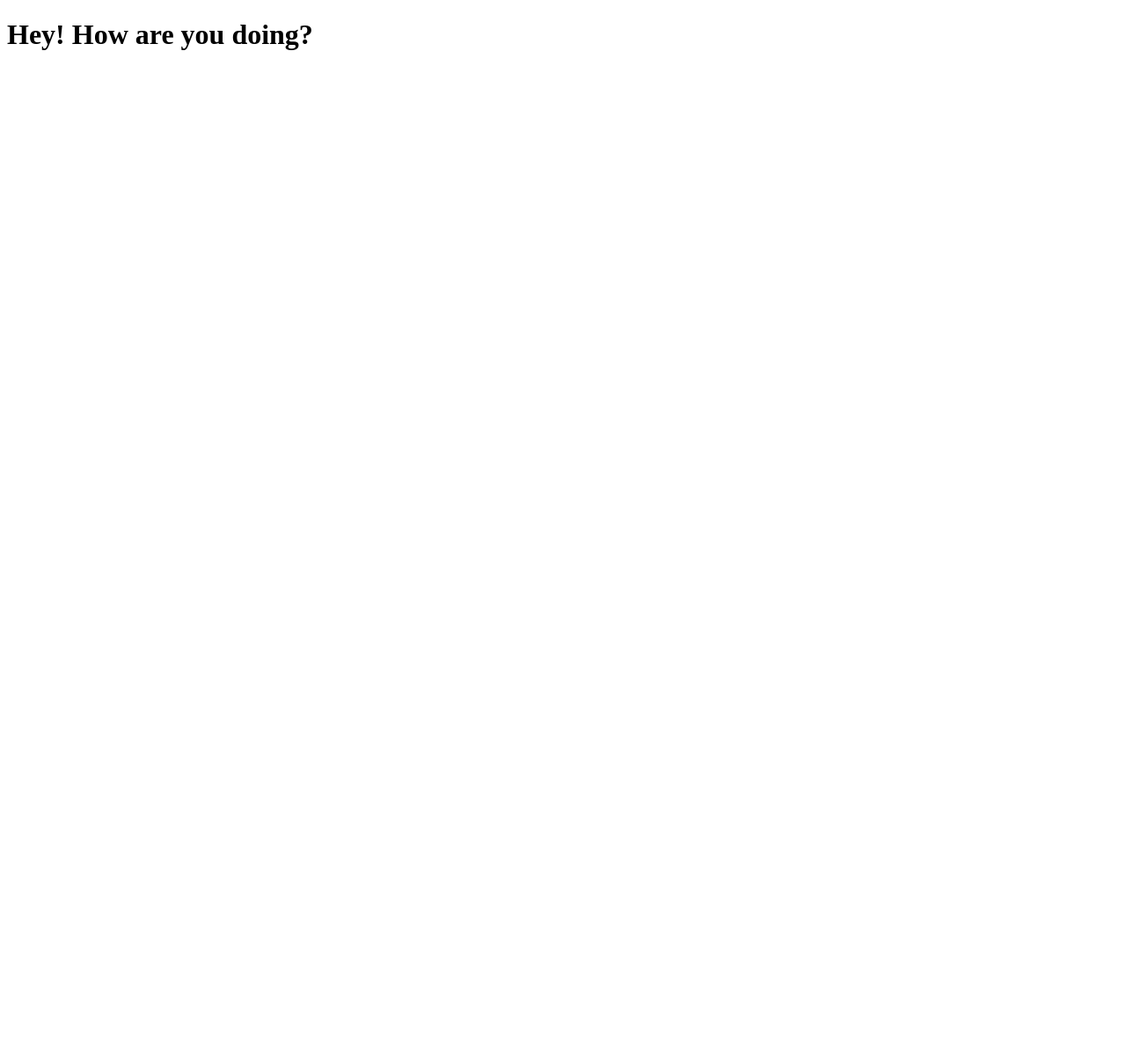
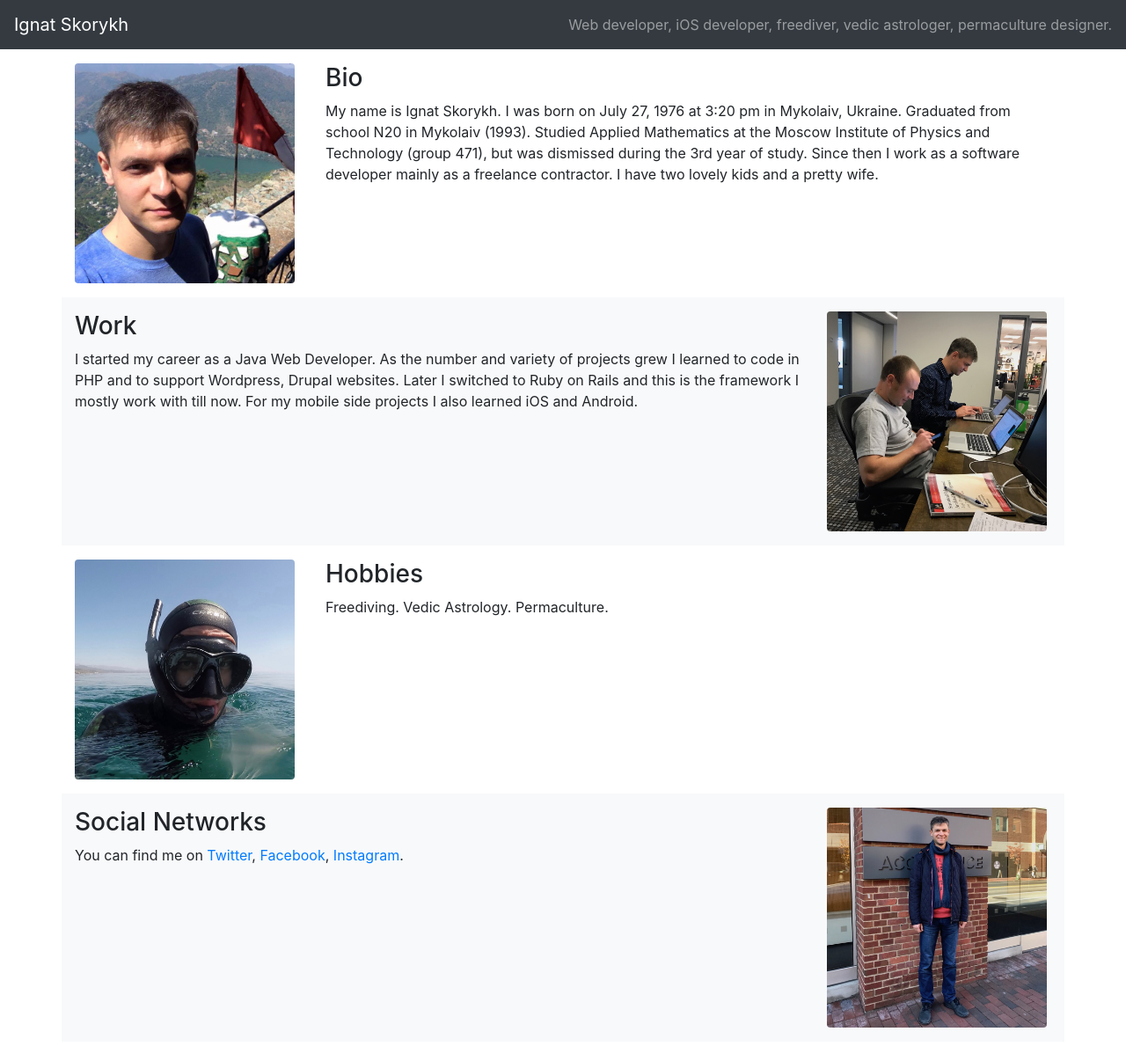
Before and after one commit to ignat/ignat.github.io, a plain HTML site: page index.html in a window 1280 px wide. Shown: the whole page at 88% size. Before the commit the page ends 800 px from the top, so only its background shows below. Drawn offline with nearby package versions, Linux system fonts and the light colour scheme.

Commit message:
New home page

```diff
--- a/index.html
+++ b/index.html
@@ -1,9 +1,62 @@
-<!DOCTYPE html>
-<html>
+<!doctype html>
+<html lang="en">
   <head>
-    <title>Ignat's Github Pages</title>
+    <title>Ignat Skorykh</title>
+    <!-- Required meta tags -->
+    <meta charset="utf-8">
+    <meta name="viewport" content="width=device-width, initial-scale=1, shrink-to-fit=no">
+
+    <!-- Bootstrap CSS -->
+    <link rel="stylesheet" href="https://maxcdn.bootstrapcdn.com/bootstrap/4.0.0-beta.2/css/bootstrap.min.css" integrity="sha384-PsH8R72JQ3SOdhVi3uxftmaW6Vc51MKb0q5P2rRUpPvrszuE4W1povHYgTpBfshb" crossorigin="anonymous">
   </head>
   <body>
-    <h1>Hey! How are you doing?</h1>
+    <nav class="navbar navbar-dark bg-dark">
+      <a class="navbar-brand" href="/">Ignat Skorykh</a>
+      <span class="navbar-text">Web developer, iOS developer, freediver, vedic astrologer, permaculture designer.</span>
+    </nav>
+    <div class="container">
+      <div class="row mt-3">
+        <div class="col-md-3">
+          <img src="ignat.jpg" width="250" height="250" class="rounded" alt="Ignat">
+        </div>
+        <div class="col-md-9">
+          <h3>Bio</h3>
+          <p>My name is Ignat Skorykh. I was born on July 27, 1976 at 3:20 pm in Mykolaiv, Ukraine. Graduated from school N20 in Mykolaiv (1993). Studied Applied Mathematics at the Moscow Institute of Physics and Technology (group 471), but was dismissed during the 3rd year of study. Since then I work as a software developer mainly as a freelance contractor. I have two lovely kids and a pretty wife.</p>
+        </div>
+      </div>
+      <div class="row mt-3 py-3 bg-light">
+        <div class="col-md-9">
+          <h3>Work</h3>
+          <p>I started my career as a Java Web Developer. As the number and variety of projects grew I learned to code in PHP and to support Wordpress, Drupal websites. Later I switched to Ruby on Rails and this is the framework I mostly work with till now. For my mobile side projects I also learned iOS and Android.</p>
+        </div>
+        <div class="col-md-3">
+          <img src="work.jpg" width="250" height="250" class="rounded" alt="Work">
+        </div>
+      </div>
+      <div class="row mt-3">
+        <div class="col-md-3">
+          <img src="freediving.jpg" width="250" height="250" class="rounded" alt="Hobby">
+        </div>
+        <div class="col-md-9">
+          <h3>Hobbies</h3>
+          <p>Freediving. Vedic Astrology. Permaculture.</p>
+        </div>
+      </div>
+      <div class="row mt-3 py-3 bg-light mb-5">
+        <div class="col-md-9">
+          <h3>Social Networks</h3>
+          <p>You can find me on <a href="http://twitter.com/ignat" target="ignat_twitter">Twitter</a>, <a href="http://facebook.com/ignat.skoryh" target="ignat_facebook">Facebook</a>, <a href="http://instagram.com/ignatskoryh" target="ignat_instagram">Instagram</a>.</p>
+        </div>
+        <div class="col-md-3">
+          <img src="social.jpg" width="250" height="250" class="rounded" alt="Social">
+        </div>
+      </div>
+    </div>
+
+    <!-- Optional JavaScript -->
+    <!-- jQuery first, then Popper.js, then Bootstrap JS -->
+    <script src="https://code.jquery.com/jquery-3.2.1.slim.min.js" integrity="sha384-KJ3o2DKtIkvYIK3UENzmM7KCkRr/rE9/Qpg6aAZGJwFDMVNA/GpGFF93hXpG5KkN" crossorigin="anonymous"></script>
+    <script src="https://cdnjs.cloudflare.com/ajax/libs/popper.js/1.12.3/umd/popper.min.js" integrity="sha384-vFJXuSJphROIrBnz7yo7oB41mKfc8JzQZiCq4NCceLEaO4IHwicKwpJf9c9IpFgh" crossorigin="anonymous"></script>
+    <script src="https://maxcdn.bootstrapcdn.com/bootstrap/4.0.0-beta.2/js/bootstrap.min.js" integrity="sha384-alpBpkh1PFOepccYVYDB4do5UnbKysX5WZXm3XxPqe5iKTfUKjNkCk9SaVuEZflJ" crossorigin="anonymous"></script>
   </body>
 </html>
```
Also changed, not shown: freediving.jpg (added), ignat.jpg (added), social.jpg (added), work.jpg (added), 1 other file.
